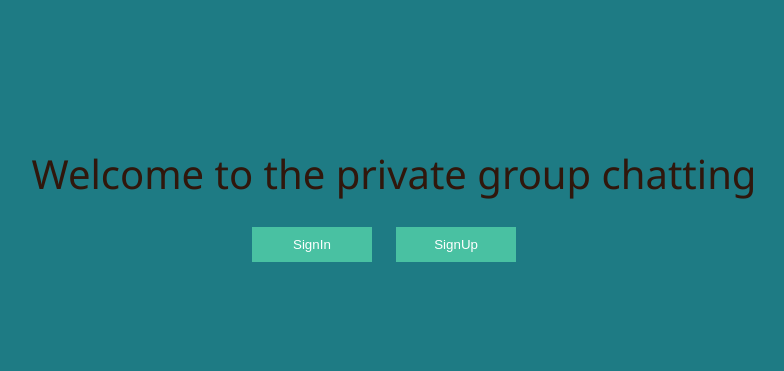
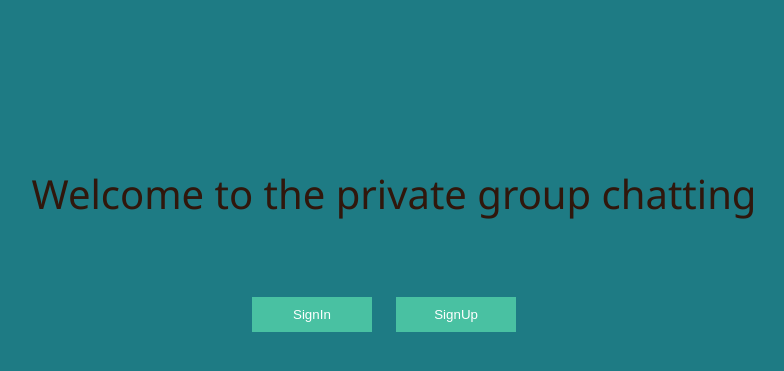
Before and after one commit to ak340701/chating, a PHP site: page / in a window 1280 px wide. Shown: the part 67-438 px from the top of the page, without its empty margins (246-1030 px from the left). Run offline with PHP 8.4, Linux system fonts and the light colour scheme.

Commit message:
Update style.css

```diff
--- a/css/style.css
+++ b/css/style.css
@@ -83,12 +83,14 @@ p {
 	text-align: center;
 	margin-top: 150px;
 	color: rgb(48, 23, 12);
+        padding:20px;
 
 }
 .btn{
 	display: block;
 	padding: 30px;
 	text-align: center;
+        margin-top:30px;
 
 
 }
```
